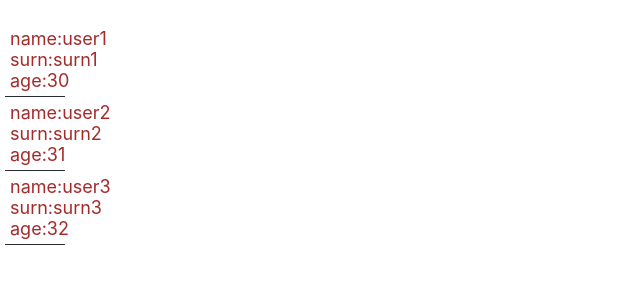
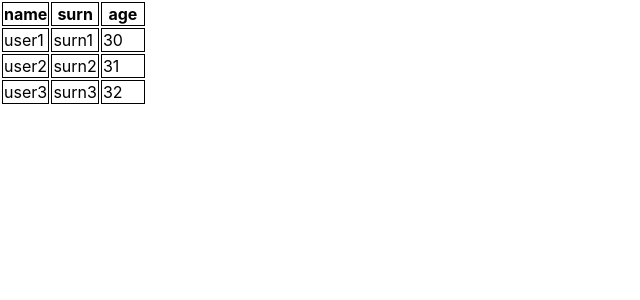
Before and after one commit to tehnikDaniyar/study-React, a React (Create React App) app in the folder my-app/: page / in a window 1280 px wide. Shown: the top 300 px of the page, without its empty margins (0-640 px from the left). Built offline with nearby package versions, Linux system fonts and the light colour scheme.

Commit message:
decided tasks15

```diff
--- a/my-app/src/App.css
+++ b/my-app/src/App.css
@@ -42,7 +42,8 @@
 	color: green;
 }
 
-td {
+td,
+th {
 	border: 1px solid black;
 	width: 40px;
 	height: 20px;
--- a/my-app/src/App.js
+++ b/my-app/src/App.js
@@ -13,6 +13,7 @@ import { Taask13_2 } from './modules/task13/task13__2';
 import { Taask13_3 } from './modules/task13/task13__3';
 import { Task14_1 } from './modules/task14/Task14_1';
 import { Task14_2 } from './modules/task14/Task14_2';
+import { Task15_1 } from './modules/task15/Task15_1';
 import { Task5_1 } from './modules/Task5_1';
 import { Task5_2 } from './modules/Task5_2';
 import { Task5_3 } from './modules/Task5_3';
@@ -80,4 +81,4 @@ function App() {
 	</>
 };
 
-export default Task14_2;
+export default Task15_1;
--- a/my-app/src/modules/task15/Task15_1.js
+++ b/my-app/src/modules/task15/Task15_1.js
@@ -1,3 +1,26 @@
 export function Task15_1() {
+	const users = [
+		{ id: 1, name: 'user1', surn: 'surn1', age: 30 },
+		{ id: 2, name: 'user2', surn: 'surn2', age: 31 },
+		{ id: 3, name: 'user3', surn: 'surn3', age: 32 },
+	];
 
-}
+	let res = users.map(data => <tr key={data.id}>
+		<td>{data.name}</td>
+		<td>{data.surn}</td>
+		<td>{data.age}</td>
+	</tr>);
+
+	return <>
+		<table>
+			<tbody>
+				<tr>
+					<th>name</th>
+					<th>surn</th>
+					<th>age</th>
+				</tr>
+				{res}
+			</tbody>
+		</table>
+	</>
+};
```
